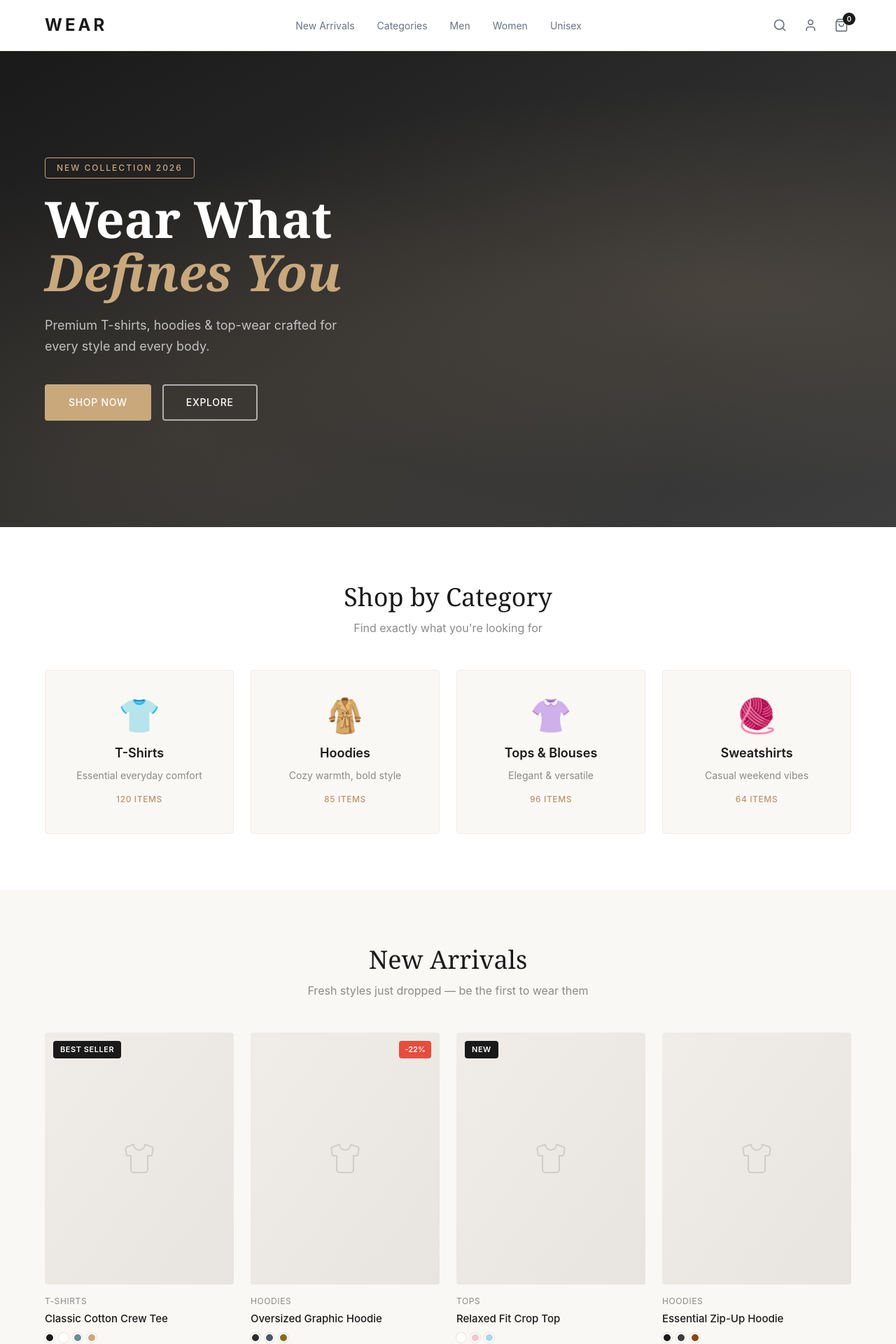
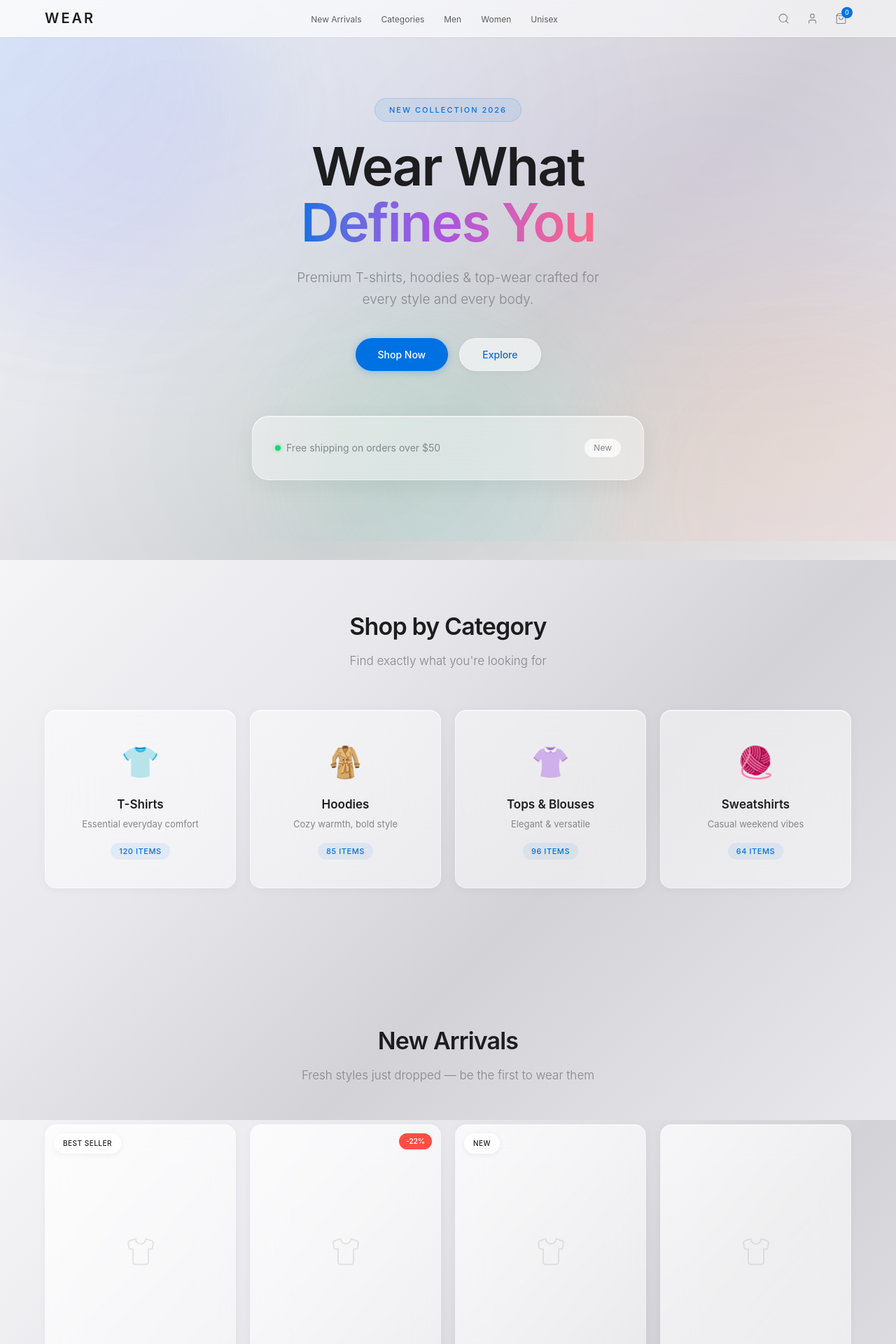
Before and after one commit to hoshikwyw/wear, a React (Vite) app: page / in a window 1280 px wide. Shown: the top 1920 px of the page at 70% size. Built offline with nearby package versions, Linux system fonts and the light colour scheme.

Commit message:
Theme updated to liquid glass

```diff
--- a/src/components/Categories.tsx
+++ b/src/components/Categories.tsx
@@ -7,28 +7,28 @@ const categories = [
 
 function Categories() {
   return (
-    <section className="py-20 max-md:py-12" id="categories">
+    <section className="py-24 max-md:py-14" id="categories">
       <div className="max-w-[1200px] mx-auto px-6">
-        <div className="text-center mb-12">
-          <h2 className="font-display text-4xl max-md:text-[28px] font-medium text-primary mb-3">
+        <div className="text-center mb-14">
+          <h2 className="font-display text-[34px] max-md:text-[26px] font-semibold text-primary tracking-tight mb-3">
             Shop by Category
           </h2>
-          <p className="text-muted max-w-[500px] mx-auto">
+          <p className="text-secondary text-[17px] font-light max-w-[420px] mx-auto">
             Find exactly what you're looking for
           </p>
         </div>
 
-        <div className="grid grid-cols-4 max-lg:grid-cols-2 max-sm:grid-cols-1 gap-6">
+        <div className="grid grid-cols-4 max-lg:grid-cols-2 max-sm:grid-cols-1 gap-5">
           {categories.map((cat) => (
             <a
               key={cat.name}
               href="#"
-              className="flex flex-col items-center text-center px-6 py-10 bg-surface border border-border-light rounded hover:border-accent hover:shadow-md hover:-translate-y-1 transition-all"
+              className="group flex flex-col items-center text-center px-6 py-10 rounded-2xl bg-white/50 backdrop-blur-2xl border border-white/50 shadow-[0_2px_16px_rgba(0,0,0,0.04),inset_0_1px_0_rgba(255,255,255,0.6)] hover:bg-white/70 hover:shadow-[0_8px_30px_rgba(0,0,0,0.08),inset_0_1px_0_rgba(255,255,255,0.8)] hover:-translate-y-1 transition-all duration-300"
             >
-              <span className="text-5xl mb-4">{cat.icon}</span>
-              <h3 className="font-sans text-lg font-semibold text-primary mb-2">{cat.name}</h3>
-              <p className="text-sm text-muted mb-4">{cat.description}</p>
-              <span className="text-xs font-medium text-accent-dark uppercase tracking-wider">
+              <span className="text-[44px] mb-4 group-hover:scale-110 transition-transform duration-300">{cat.icon}</span>
+              <h3 className="font-sans text-[17px] font-semibold text-primary mb-1.5">{cat.name}</h3>
+              <p className="text-[13px] text-secondary mb-4">{cat.description}</p>
+              <span className="text-[11px] font-medium text-accent uppercase tracking-wider bg-accent/8 px-3 py-1 rounded-full">
                 {cat.count} items
               </span>
             </a>
--- a/src/components/FeaturedProducts.tsx
+++ b/src/components/FeaturedProducts.tsx
@@ -68,27 +68,27 @@ const products: Product[] = [
 
 function FeaturedProducts() {
   return (
-    <section className="py-20 max-md:py-12 bg-surface" id="new-arrivals">
+    <section className="py-24 max-md:py-14" id="new-arrivals">
       <div className="max-w-[1200px] mx-auto px-6">
-        <div className="text-center mb-12">
-          <h2 className="font-display text-4xl max-md:text-[28px] font-medium text-primary mb-3">
+        <div className="text-center mb-14">
+          <h2 className="font-display text-[34px] max-md:text-[26px] font-semibold text-primary tracking-tight mb-3">
             New Arrivals
           </h2>
-          <p className="text-muted max-w-[500px] mx-auto">
+          <p className="text-secondary text-[17px] font-light max-w-[420px] mx-auto">
             Fresh styles just dropped — be the first to wear them
           </p>
         </div>
 
-        <div className="grid grid-cols-4 max-lg:grid-cols-3 max-md:grid-cols-2 gap-6 max-md:gap-4">
+        <div className="grid grid-cols-4 max-lg:grid-cols-3 max-md:grid-cols-2 gap-5 max-md:gap-4">
           {products.map((product) => (
             <ProductCard key={product.id} product={product} />
           ))}
         </div>
 
-        <div className="text-center mt-12">
+        <div className="text-center mt-14">
           <a
             href="#"
-            className="inline-flex items-center justify-center px-8 py-3.5 text-sm font-medium uppercase tracking-wider bg-transparent border-2 border-primary text-primary rounded-sm hover:bg-primary hover:text-white transition-all"
+            className="inline-flex items-center justify-center px-8 py-3 text-[14px] font-medium text-accent bg-white/60 backdrop-blur-xl border border-white/40 rounded-full hover:bg-white/80 transition-all shadow-[0_2px_8px_rgba(0,0,0,0.04)]"
           >
             View All Products
           </a>
--- a/src/components/Hero.tsx
+++ b/src/components/Hero.tsx
@@ -1,36 +1,59 @@
 function Hero() {
   return (
-    <section className="relative h-[85vh] min-h-[500px] max-h-[800px] flex items-center overflow-hidden max-md:h-[70vh] max-md:min-h-[420px]">
-      {/* Background */}
-      <div className="absolute inset-0 bg-gradient-to-br from-primary via-primary-light to-[#3d3d3d]" />
-      <div className="absolute inset-0 bg-[radial-gradient(ellipse_at_80%_50%,rgba(201,168,124,0.15)_0%,transparent_60%),radial-gradient(ellipse_at_20%_80%,rgba(201,168,124,0.1)_0%,transparent_50%)]" />
+    <section className="relative min-h-[90vh] flex items-center justify-center overflow-hidden py-20 max-md:min-h-[80vh] max-md:py-12">
+      {/* Ambient background orbs */}
+      <div className="absolute inset-0 overflow-hidden">
+        <div className="absolute -top-32 -left-32 w-[500px] h-[500px] rounded-full bg-gradient-to-br from-blue-400/20 to-purple-400/10 blur-3xl" />
+        <div className="absolute top-1/2 -right-48 w-[600px] h-[600px] rounded-full bg-gradient-to-br from-orange-300/10 to-pink-300/10 blur-3xl" />
+        <div className="absolute -bottom-24 left-1/3 w-[400px] h-[400px] rounded-full bg-gradient-to-br from-green-300/10 to-cyan-300/10 blur-3xl" />
+      </div>
 
-      {/* Content */}
-      <div className="relative z-10 max-w-[1200px] mx-auto px-6 w-full">
-        <div className="max-w-[600px]">
-          <span className="inline-block text-xs font-medium tracking-[2px] uppercase text-accent mb-5 px-4 py-1.5 border border-accent rounded-sm">
+      <div className="relative z-10 max-w-[1200px] mx-auto px-6 w-full text-center">
+        <div className="max-w-[720px] mx-auto">
+          {/* Glass tag */}
+          <span className="inline-block text-[11px] font-medium tracking-[2px] uppercase text-accent mb-6 px-5 py-2 rounded-full bg-accent/8 border border-accent/15 backdrop-blur-md">
             New Collection 2026
           </span>
-          <h1 className="font-display text-[72px] max-md:text-[44px] font-semibold leading-[1.05] mb-6 text-white">
+
+          <h1 className="font-display text-[76px] max-lg:text-[56px] max-md:text-[40px] font-semibold leading-[1.05] mb-6 text-primary tracking-tight">
             Wear What<br />
-            <em className="text-accent">Defines You</em>
+            <span className="bg-gradient-to-r from-[#0071e3] via-[#af52de] to-[#ff6482] bg-clip-text text-transparent">
+              Defines You
+            </span>
           </h1>
-          <p className="text-lg max-md:text-base leading-relaxed text-white/70 mb-10 max-w-[460px]">
+
+          <p className="text-[19px] max-md:text-base leading-relaxed text-secondary mb-10 max-w-[480px] mx-auto font-light">
             Premium T-shirts, hoodies & top-wear crafted for every style and every body.
           </p>
-          <div className="flex gap-4 max-md:flex-col">
+
+          <div className="flex gap-4 justify-center max-md:flex-col max-md:items-center">
             <a
               href="#new-arrivals"
-              className="inline-flex items-center justify-center px-8 py-3.5 text-sm font-medium uppercase tracking-wider bg-accent border-2 border-accent text-white rounded-sm hover:bg-accent-dark hover:border-accent-dark transition-all"
+              className="inline-flex items-center justify-center px-8 py-3 text-[14px] font-medium bg-accent text-white rounded-full hover:brightness-110 transition-all shadow-[0_2px_12px_rgba(0,113,227,0.3)] hover:shadow-[0_4px_20px_rgba(0,113,227,0.4)]"
             >
               Shop Now
             </a>
             <a
               href="#categories"
-              className="inline-flex items-center justify-center px-8 py-3.5 text-sm font-medium uppercase tracking-wider bg-transparent border-2 border-white/60 text-white rounded-sm hover:bg-white/10 transition-all"
+              className="inline-flex items-center justify-center px-8 py-3 text-[14px] font-medium text-accent bg-white/60 backdrop-blur-xl border border-white/40 rounded-full hover:bg-white/80 transition-all shadow-[0_2px_8px_rgba(0,0,0,0.04)]"
             >
               Explore
             </a>
+          </div>
+        </div>
+
+        {/* Glass card decoration */}
+        <div className="mt-16 max-md:mt-10 mx-auto max-w-[560px]">
+          <div className="relative rounded-3xl bg-white/40 backdrop-blur-2xl border border-white/50 shadow-[0_8px_32px_rgba(0,0,0,0.06),inset_0_1px_0_rgba(255,255,255,0.6)] p-8 max-md:p-5">
+            <div className="flex items-center justify-between text-sm text-secondary">
+              <span className="flex items-center gap-2">
+                <span className="w-2 h-2 rounded-full bg-green-400 shadow-[0_0_6px_rgba(52,199,89,0.5)]" />
+                Free shipping on orders over $50
+              </span>
+              <span className="text-xs bg-white/60 backdrop-blur px-3 py-1 rounded-full border border-white/40">
+                New
+              </span>
+            </div>
           </div>
         </div>
       </div>
--- a/src/components/Navbar.tsx
+++ b/src/components/Navbar.tsx
@@ -5,16 +5,16 @@ function Navbar() {
   const [mobileMenuOpen, setMobileMenuOpen] = useState(false)
 
   return (
-    <nav className="sticky top-0 z-50 bg-white/95 backdrop-blur-sm border-b border-border-light">
-      <div className="max-w-[1200px] mx-auto px-6 flex items-center justify-between h-[72px]">
-        <a href="/" className="text-2xl font-bold tracking-[4px] text-primary">
+    <nav className="sticky top-0 z-50 bg-white/60 backdrop-blur-2xl border-b border-white/30 shadow-[0_1px_3px_rgba(0,0,0,0.04)]">
+      <div className="max-w-[1200px] mx-auto px-6 flex items-center justify-between h-[52px]">
+        <a href="/" className="text-[20px] font-semibold tracking-[3px] text-primary">
           WEAR
         </a>
 
         <ul
           className={`
-            flex gap-8
-            max-md:fixed max-md:top-[72px] max-md:left-0 max-md:right-0 max-md:bg-white max-md:flex-col max-md:items-center max-md:py-8 max-md:gap-6 max-md:border-b max-md:border-border-custom max-md:transition-all max-md:duration-300
+            flex gap-7
+            max-md:fixed max-md:top-[52px] max-md:left-0 max-md:right-0 max-md:bg-white/70 max-md:backdrop-blur-2xl max-md:flex-col max-md:items-center max-md:py-8 max-md:gap-5 max-md:border-b max-md:border-white/30 max-md:transition-all max-md:duration-300
             ${mobileMenuOpen ? 'max-md:translate-y-0 max-md:opacity-100' : 'max-md:-translate-y-full max-md:opacity-0 max-md:pointer-events-none'}
           `}
         >
@@ -22,7 +22,7 @@ function Navbar() {
             <li key={link}>
               <a
                 href={`#${link.toLowerCase().replace(' ', '-')}`}
-                className="text-sm text-gray-500 hover:text-primary transition-colors relative after:absolute after:bottom-[-4px] after:left-0 after:w-0 after:h-px after:bg-primary hover:after:w-full after:transition-all"
+                className="text-[12px] font-normal text-primary/70 hover:text-primary transition-colors"
               >
                 {link}
               </a>
@@ -30,16 +30,16 @@ function Navbar() {
           ))}
         </ul>
 
-        <div className="flex items-center gap-4">
-          <button className="text-gray-500 hover:text-primary transition-colors p-1" aria-label="Search">
-            <Search size={20} />
+        <div className="flex items-center gap-3">
+          <button className="text-primary/50 hover:text-primary transition-colors p-1.5 rounded-full hover:bg-black/5" aria-label="Search">
+            <Search size={17} strokeWidth={1.5} />
           </button>
-          <button className="text-gray-500 hover:text-primary transition-colors p-1" aria-label="Account">
-            <User size={20} />
+          <button className="text-primary/50 hover:text-primary transition-colors p-1.5 rounded-full hover:bg-black/5" aria-label="Account">
+            <User size={17} strokeWidth={1.5} />
           </button>
-          <button className="relative text-gray-500 hover:text-primary transition-colors p-1" aria-label="Cart">
-            <ShoppingBag size={20} />
-            <span className="absolute -top-1 -right-1.5 bg-primary text-white text-[10px] font-semibold w-[18px] h-[18px] rounded-full flex items-center justify-center">
+          <button className="relative text-primary/50 hover:text-primary transition-colors p-1.5 rounded-full hover:bg-black/5" aria-label="Cart">
+            <ShoppingBag size={17} strokeWidth={1.5} />
+            <span className="absolute -top-0.5 -right-0.5 bg-accent text-white text-[9px] font-medium w-4 h-4 rounded-full flex items-center justify-center">
               0
             </span>
           </button>
@@ -49,7 +49,7 @@ function Navbar() {
             aria-label="Toggle menu"
             onClick={() => setMobileMenuOpen(!mobileMenuOpen)}
           >
-            {mobileMenuOpen ? <X size={24} /> : <Menu size={24} />}
+            {mobileMenuOpen ? <X size={20} strokeWidth={1.5} /> : <Menu size={20} strokeWidth={1.5} />}
           </button>
         </div>
       </div>
--- a/src/components/ProductCard.tsx
+++ b/src/components/ProductCard.tsx
@@ -18,56 +18,58 @@ function ProductCard({ product }: { product: Product }) {
   return (
     <div className="group flex flex-col">
       {/* Image */}
-      <div className="relative aspect-[3/4] bg-surface rounded overflow-hidden mb-4">
-        <div className="w-full h-full flex items-center justify-center bg-gradient-to-br from-border-light to-border-custom">
-          <ShirtIcon size={48} className="text-muted/30" strokeWidth={1} />
+      <div className="relative aspect-[3/4] rounded-2xl overflow-hidden mb-4 bg-white/40 backdrop-blur-xl border border-white/40 shadow-[0_2px_12px_rgba(0,0,0,0.04),inset_0_1px_0_rgba(255,255,255,0.5)] group-hover:shadow-[0_8px_30px_rgba(0,0,0,0.08)] transition-all duration-300">
+        <div className="w-full h-full flex items-center justify-center bg-gradient-to-br from-white/60 to-white/20">
+          <ShirtIcon size={44} className="text-primary/10" strokeWidth={1} />
         </div>
 
         {product.tag && (
-          <span className="absolute top-3 left-3 bg-primary text-white text-[11px] font-semibold uppercase tracking-wider px-2.5 py-1 rounded-sm">
+          <span className="absolute top-3 left-3 bg-white/70 backdrop-blur-xl text-primary text-[10px] font-medium uppercase tracking-wider px-3 py-1.5 rounded-full border border-white/50 shadow-[0_2px_8px_rgba(0,0,0,0.06)]">
             {product.tag}
           </span>
         )}
         {discount > 0 && (
-          <span className="absolute top-3 right-3 bg-danger text-white text-[11px] font-semibold px-2 py-1 rounded-sm">
+          <span className="absolute top-3 right-3 bg-danger/90 backdrop-blur-sm text-white text-[10px] font-semibold px-2.5 py-1 rounded-full">
             -{discount}%
           </span>
         )}
 
         {/* Hover actions */}
-        <div className={`absolute top-3 right-3 flex flex-col gap-2 opacity-0 translate-x-2 group-hover:opacity-100 group-hover:translate-x-0 transition-all ${discount > 0 ? 'top-11' : ''}`}>
-          <button className="w-9 h-9 bg-white rounded-full flex items-center justify-center shadow-sm text-gray-500 hover:bg-primary hover:text-white transition-all" aria-label="Add to wishlist">
-            <Heart size={16} />
+        <div className={`absolute top-3 right-3 flex flex-col gap-2 opacity-0 translate-x-2 group-hover:opacity-100 group-hover:translate-x-0 transition-all duration-300 ${discount > 0 ? 'top-11' : ''}`}>
+          <button className="w-9 h-9 bg-white/70 backdrop-blur-xl rounded-full flex items-center justify-center text-primary/50 hover:text-danger hover:bg-white/90 transition-all border border-white/50 shadow-[0_2px_8px_rgba(0,0,0,0.06)]" aria-label="Add to wishlist">
+            <Heart size={15} strokeWidth={1.5} />
           </button>
-          <button className="w-9 h-9 bg-white rounded-full flex items-center justify-center shadow-sm text-gray-500 hover:bg-primary hover:text-white transition-all" aria-label="Quick view">
-            <Eye size={16} />
+          <button className="w-9 h-9 bg-white/70 backdrop-blur-xl rounded-full flex items-center justify-center text-primary/50 hover:text-accent hover:bg-white/90 transition-all border border-white/50 shadow-[0_2px_8px_rgba(0,0,0,0.06)]" aria-label="Quick view">
+            <Eye size={15} strokeWidth={1.5} />
           </button>
         </div>
 
         {/* Add to cart */}
-        <button className="absolute bottom-0 left-0 right-0 py-3.5 bg-primary text-white text-[13px] font-medium uppercase tracking-wider opacity-0 translate-y-full group-hover:opacity-100 group-hover:translate-y-0 transition-all hover:bg-accent-dark cursor-pointer">
-          Add to Cart
-        </button>
+        <div className="absolute bottom-3 left-3 right-3 opacity-0 translate-y-3 group-hover:opacity-100 group-hover:translate-y-0 transition-all duration-300">
+          <button className="w-full py-3 bg-white/70 backdrop-blur-2xl text-primary text-[12px] font-medium uppercase tracking-wider rounded-xl border border-white/50 shadow-[0_4px_16px_rgba(0,0,0,0.08)] hover:bg-white/90 transition-all cursor-pointer">
+            Add to Cart
+          </button>
+        </div>
       </div>
 
       {/* Info */}
-      <div className="flex flex-col gap-1.5">
-        <span className="text-xs text-muted uppercase tracking-wider">{product.category}</span>
-        <h3 className="font-sans text-[15px] font-medium text-primary">{product.name}</h3>
-        <div className="flex gap-1.5 mt-0.5">
+      <div className="flex flex-col gap-1 px-1">
+        <span className="text-[11px] text-secondary uppercase tracking-wider">{product.category}</span>
+        <h3 className="font-sans text-[14px] font-medium text-primary">{product.name}</h3>
+        <div className="flex gap-1.5 mt-1">
           {product.colors.map((color) => (
             <span
               key={color}
-              className="w-3.5 h-3.5 rounded-full border-2 border-white shadow-[0_0_0_1px] shadow-border-custom cursor-pointer hover:scale-[1.2] transition-transform"
+              className="w-3 h-3 rounded-full border-[1.5px] border-white shadow-[0_0_0_1px_rgba(0,0,0,0.08)] cursor-pointer hover:scale-125 transition-transform"
               style={{ background: color }}
               title={color}
             />
           ))}
         </div>
-        <div className="flex items-center gap-2 mt-1">
-          <span className="text-base font-semibold text-primary">${product.price}</span>
+        <div className="flex items-center gap-2 mt-1.5">
+          <span className="text-[15px] font-semibold text-primary">${product.price}</span>
           {product.originalPrice && (
-            <span className="text-sm text-muted line-through">${product.originalPrice}</span>
+            <span className="text-[13px] text-secondary line-through">${product.originalPrice}</span>
           )}
         </div>
       </div>
--- a/src/index.css
+++ b/src/index.css
@@ -1,24 +1,47 @@
 @import "tailwindcss";
-@import url('https://fonts.googleapis.com/css2?family=Inter:wght@300;400;500;600;700&family=Playfair+Display:ital,wght@0,500;0,600;0,700;1,500;1,600&display=swap');
+@import url('https://fonts.googleapis.com/css2?family=Inter:wght@300;400;500;600;700&display=swap');
 
 @theme {
-  --font-sans: 'Inter', system-ui, -apple-system, sans-serif;
-  --font-display: 'Playfair Display', Georgia, serif;
+  --font-sans: 'Inter', system-ui, -apple-system, BlinkMacSystemFont, sans-serif;
+  --font-display: 'Inter', system-ui, -apple-system, sans-serif;
 
-  --color-primary: #1a1a1a;
-  --color-primary-light: #2d2d2d;
-  --color-accent: #c9a87c;
-  --color-accent-dark: #b8956a;
-  --color-accent-light: #e8d5be;
-  --color-surface: #faf8f5;
-  --color-border-custom: #e8e4e0;
-  --color-border-light: #f0ece8;
-  --color-muted: #8a8a8a;
-  --color-danger: #e74c3c;
+  --color-primary: #1d1d1f;
+  --color-primary-light: #424245;
+  --color-secondary: #86868b;
+  --color-accent: #0071e3;
+  --color-accent-dark: #0077ed;
+  --color-accent-light: #e8f0fe;
+  --color-surface: #fbfbfd;
+  --color-surface-glass: rgba(255, 255, 255, 0.72);
+  --color-surface-glass-heavy: rgba(255, 255, 255, 0.85);
+  --color-surface-glass-subtle: rgba(255, 255, 255, 0.45);
+  --color-border-custom: rgba(0, 0, 0, 0.08);
+  --color-border-light: rgba(0, 0, 0, 0.04);
+  --color-border-glass: rgba(255, 255, 255, 0.5);
+  --color-muted: #86868b;
+  --color-danger: #ff3b30;
 }
 
 body {
   font-family: var(--font-sans);
   -webkit-font-smoothing: antialiased;
   -moz-osx-font-smoothing: grayscale;
+  background: linear-gradient(135deg, #f5f5f7 0%, #e8e8ed 30%, #d2d2d7 60%, #e8e8ed 100%);
+  background-attachment: fixed;
+  min-height: 100vh;
+  color: var(--color-primary);
 }
+
+/* Mesh gradient background decoration */
+body::before {
+  content: '';
+  position: fixed;
+  inset: 0;
+  z-index: -1;
+  background:
+    radial-gradient(ellipse at 20% 20%, rgba(0, 113, 227, 0.06) 0%, transparent 50%),
+    radial-gradient(ellipse at 80% 30%, rgba(175, 82, 222, 0.05) 0%, transparent 50%),
+    radial-gradient(ellipse at 40% 80%, rgba(52, 199, 89, 0.04) 0%, transparent 50%),
+    radial-gradient(ellipse at 90% 80%, rgba(255, 149, 0, 0.04) 0%, transparent 50%);
+  pointer-events: none;
+}
```
Also changed, not shown: src/components/CustomDesignBanner.tsx (+24 -10 lines), src/components/Footer.tsx (+21 -17 lines).
